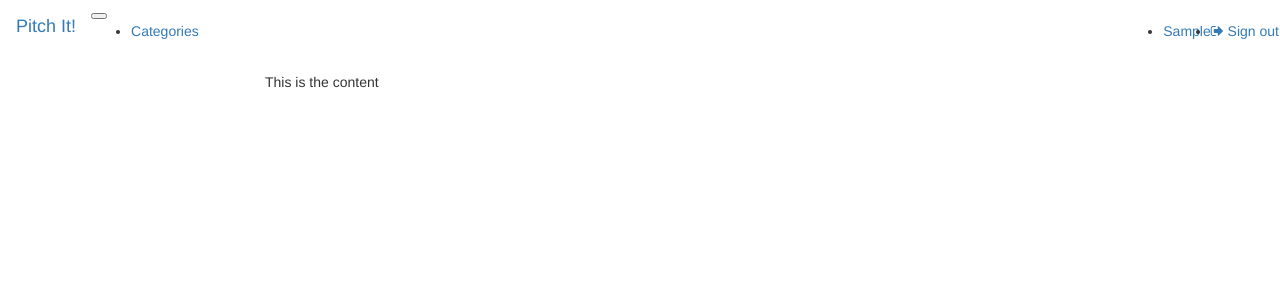
After one commit to DevWaweru/PitchIt, a Flask app: page /home in a window 1280 px wide. The commit adds this page. Shown: the top 300 px of the page. Run offline with Flask 2, Linux system fonts and the light colour scheme; the visitor is signed in with stand-in values (Sample User, id 1); data comes from the database, SQL or seed files in the repository; some libraries are stand-ins or nearby versions.

Commit message:
ADDING TABLES  * Adding the categories table  * Adding the pitches table  * Adding home template for redirecting logged in users

```diff
--- a/app/auth/views.py
+++ b/app/auth/views.py
@@ -12,7 +12,7 @@ def login():
         user = User.query.filter_by(email = login_form.email.data).first()
         if user is not None and user.verify_password(login_form.password.data):
             login_user(user,login_form.remember.data)
-            return redirect(request.args.get('next') or url_for('main.index'))
+            return redirect(request.args.get('next') or url_for('main.home'))
         flash('Invalid username or Password')
 
     title = "Login | One Minute Pitch "
--- a/app/main/views.py
+++ b/app/main/views.py
@@ -1,6 +1,6 @@
 from flask import render_template, request, redirect, url_for
 from . import main
-from ..models import User
+from ..models import User, Category, Pitch
 from flask_login import login_required, current_user
 from .. import db
 
@@ -9,7 +9,7 @@ def index():
     '''
     root page function that returns the index page and its data
     '''
-    title = "Home | One Minute Pitch"
+    title = "Welcome | One Minute Pitch"
 
     return render_template("index.html", title=title)
 
@@ -18,7 +18,16 @@ def index():
 def profile(uname):
     user = User.query.filter_by(username = uname).first()
 
+    title = f"{uname}'s Profile"
     if user is None:
         abort(404)
 
-    return render_template('profile/profile.html', user = user)
+    return render_template('profile/profile.html', user = user, title=title)
+
+@main.route('/home')
+@login_required
+def home():
+
+    title = 'Home | One Minute Pitch'
+
+    return render_template('home.html', title = title)
--- a/app/models.py
+++ b/app/models.py
@@ -16,6 +16,8 @@ class User(UserMixin,db.Model):
     profile_pic_path = db.Column(db.String(255))
     bio = db.Column(db.String(255))
 
+    pitches = db.relationship('Pitch',backref='user',lazy='dynamic')
+
     @property
     def password(self):
         raise AttributeError("You cannot read password attribute")
@@ -29,3 +31,35 @@ class User(UserMixin,db.Model):
 
     def __repr__(self):
         return f'User {self.username}'
+
+class Category(db.Model):
+    __tablename__ = 'categories'
+
+    id = db.Column(db.Integer,primary_key = True)
+    categ = db.Column(db.String(255))
+
+    pitches = db.relationship('Pitch',backref='category',lazy='dynamic')
+
+    def save_category(self):
+        db.session.add(self)
+        db.session.commit()
+
+    def __repr__(self):
+        return f'Category {self.categ}'
+
+class Pitch(db.Model):
+    __tablename__ = 'pitches'
+
+    id = db.Column(db.Integer,primary_key = True)
+    pitch_content = db.Column(db.String())
+    category_id = db.Column(db.Integer,db.ForeignKey('categories.id'))
+    user_id = db.Column(db.Integer,db.ForeignKey('users.id'))
+
+    def save_pitch(self):
+        db.session.add(self)
+        db.session.commit()
+
+    @classmethod
+    def get_pitch(cls,id):
+        pitches = Pitch.query.filter_by(id=id).all()
+        return pitches
--- a/app/templates/auth/login.html
+++ b/app/templates/auth/login.html
@@ -1,4 +1,4 @@
-{% extends 'bootstrap/base.html'%}
+{% extends 'base.html'%}
 {% import 'bootstrap/wtf.html' as wtf%}
 
 {% block content%}
--- /dev/null
+++ b/app/templates/home.html
@@ -0,0 +1,13 @@
+{% extends 'base.html' %}
+
+{% block content %}
+<div class="container">
+    <div class="row">
+        <div class="col-md-2"></div>
+        <div class="col-md-8">
+            This is the content
+        </div>
+        <div class="col-md-2"></div>
+    </div>
+</div>
+{% endblock %}
--- a/app/templates/navbar.html
+++ b/app/templates/navbar.html
@@ -1,5 +1,5 @@
 <nav class="navbar navbar-expand-lg navbar-dark bg-dark">
-    <a class="navbar-brand" href="/">Home</a>
+    <a class="navbar-brand" href="/">Pitch It!</a>
     <button class="navbar-toggler" type="button" data-toggle="collapse" data-target="#navbarSupportedContent" aria-controls="navbarSupportedContent"
         aria-expanded="false" aria-label="Toggle navigation">
         <span class="navbar-toggler-icon"></span>
@@ -23,7 +23,7 @@
         <ul class="navbar-nav navbar-right">
             {% if current_user.is_authenticated%}
             <li class="nav-item">
-                <a class="nav-link" href="{{url_for('main.profile', uname = current_user.username)}}">{{current_user.username}}</a>
+                <a class="nav-link" href="{{url_for('main.profile', uname = current_user.username)}}">{{current_user.username|capitalize}}</a>
             </li>
             <li class="nav-item">
                 <a class="nav-link" href="{{url_for('auth.logout')}}">
--- a/manage.py
+++ b/manage.py
@@ -1,7 +1,7 @@
 from app import create_app, db
 from flask_script import Manager,Server
 from flask_migrate import Migrate, MigrateCommand
-from app.models import User
+from app.models import User, Category, Pitch
 
 # instances for the create_app
 app = create_app('development')
```
